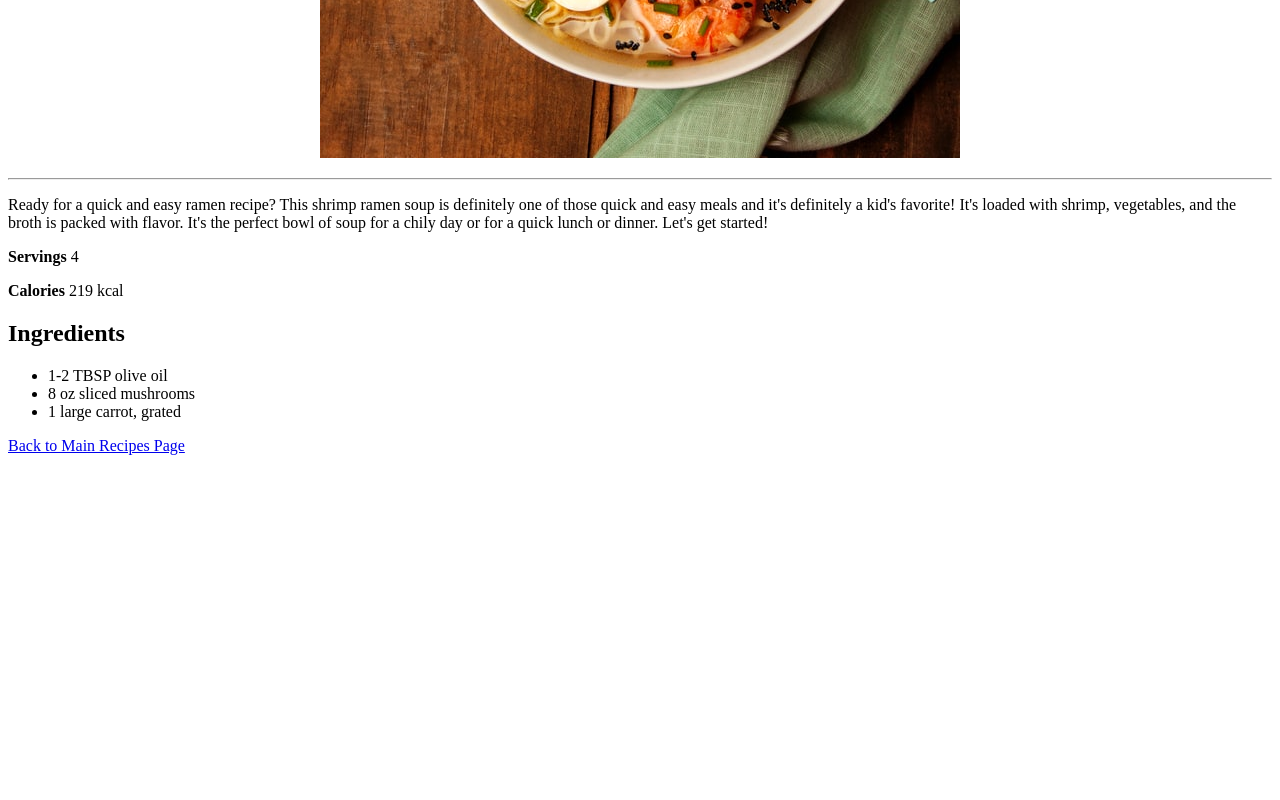
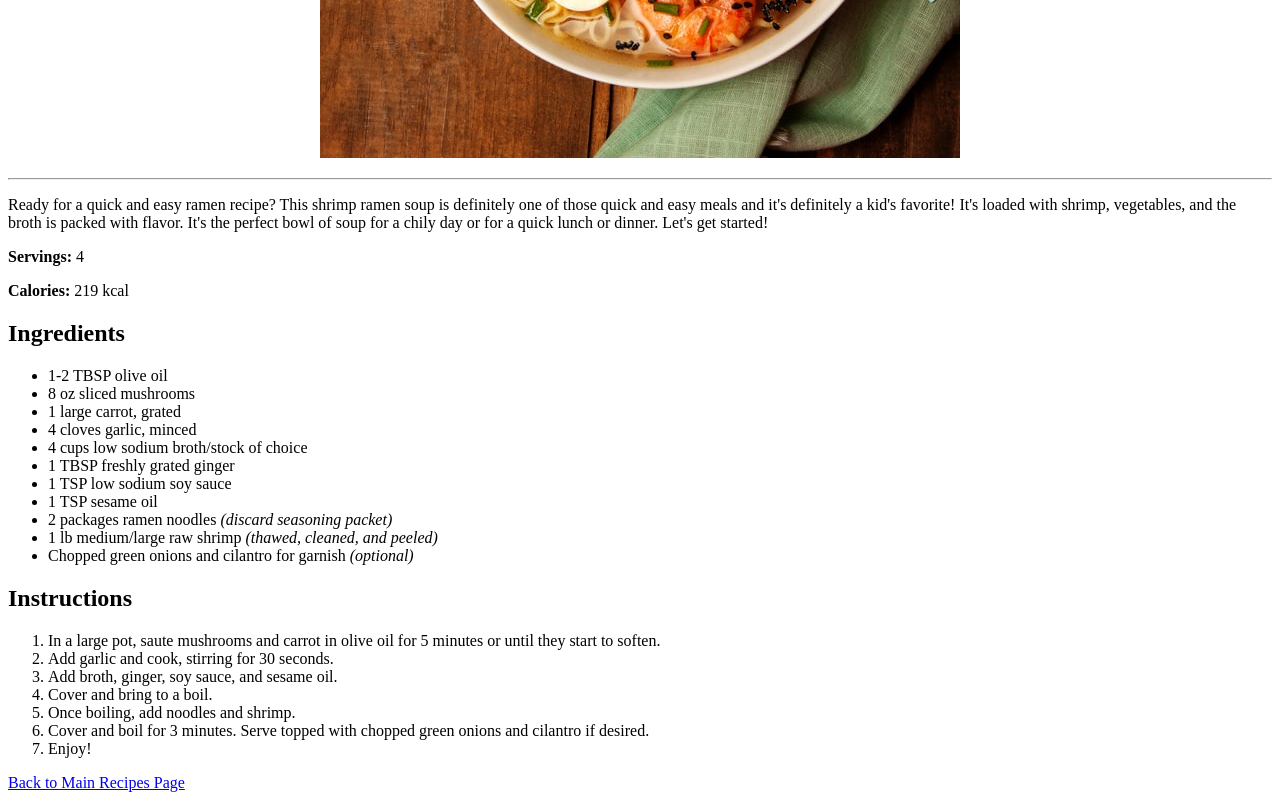
Before and after one commit to Comebackhero/odin-recipes, a plain HTML site: page recipes/shrimpramen.html in a window 1280 px wide. Shown: the part 562-1362 px from the top of the page. Before the commit the page ends 1025 px from the top, so only its background shows below. Drawn offline with Linux system fonts and the light colour scheme.

Commit message:
Correct spelling of Tonkotsu and completed Shrimp Ramen recipe page

```diff
--- a/recipes/shrimpramen.html
+++ b/recipes/shrimpramen.html
@@ -7,15 +7,32 @@
         <h1><center>Shrimp Ramen Recipe</center></h1>
         <p><center><img src="../images/shrimpramen.jpg"></center></p><hr>
         <p>Ready for a quick and easy ramen recipe? This shrimp ramen soup is definitely one of those quick and easy meals and it's definitely a kid's favorite! It's loaded with shrimp, vegetables, and the broth is packed with flavor. It's the perfect bowl of soup for a chily day or for a quick lunch or dinner. Let's get started!</p>
-        <p><strong>Servings</strong> 4</p>
-        <p><strong>Calories</strong> 219 kcal</p>
+        <p><strong>Servings:</strong> 4</p>
+        <p><strong>Calories:</strong> 219 kcal</p>
         <h2>Ingredients</h2>
             <ul>
                 <li>1-2 TBSP olive oil</li>
                 <li>8 oz sliced mushrooms</li>
                 <li>1 large carrot, grated</li>
-
+                <li>4 cloves garlic, minced</li>
+                <li>4 cups low sodium broth/stock of choice</li>
+                <li>1 TBSP freshly grated ginger</li>
+                <li>1 TSP low sodium soy sauce</li>
+                <li>1 TSP sesame oil</li>
+                <li>2 packages ramen noodles <em>(discard seasoning packet)</em></li>
+                <li>1 lb medium/large raw shrimp <em>(thawed, cleaned, and peeled)</em></li>
+                <li>Chopped green onions and cilantro for garnish <em>(optional)</em></li>
             </ul>
+        <h2>Instructions</h2>
+            <ol>
+                <li>In a large pot, saute mushrooms and carrot in olive oil for 5 minutes or until they start to soften.</li>
+                <li>Add garlic and cook, stirring for 30 seconds.</li>
+                <li>Add broth, ginger, soy sauce, and sesame oil.</li>
+                <li>Cover and bring to a boil.</li>
+                <li>Once boiling, add noodles and shrimp.</li>
+                <li>Cover and boil for 3 minutes. Serve topped with chopped green onions and cilantro if desired.</li>
+                <li>Enjoy!</li>
+            </ol>
 
         <a href="../index.html">Back to Main Recipes Page</a>
 
```
Also changed, not shown: index.html (+9 -14 lines), recipes/tonkatsuramen.html (+11 -10 lines).
